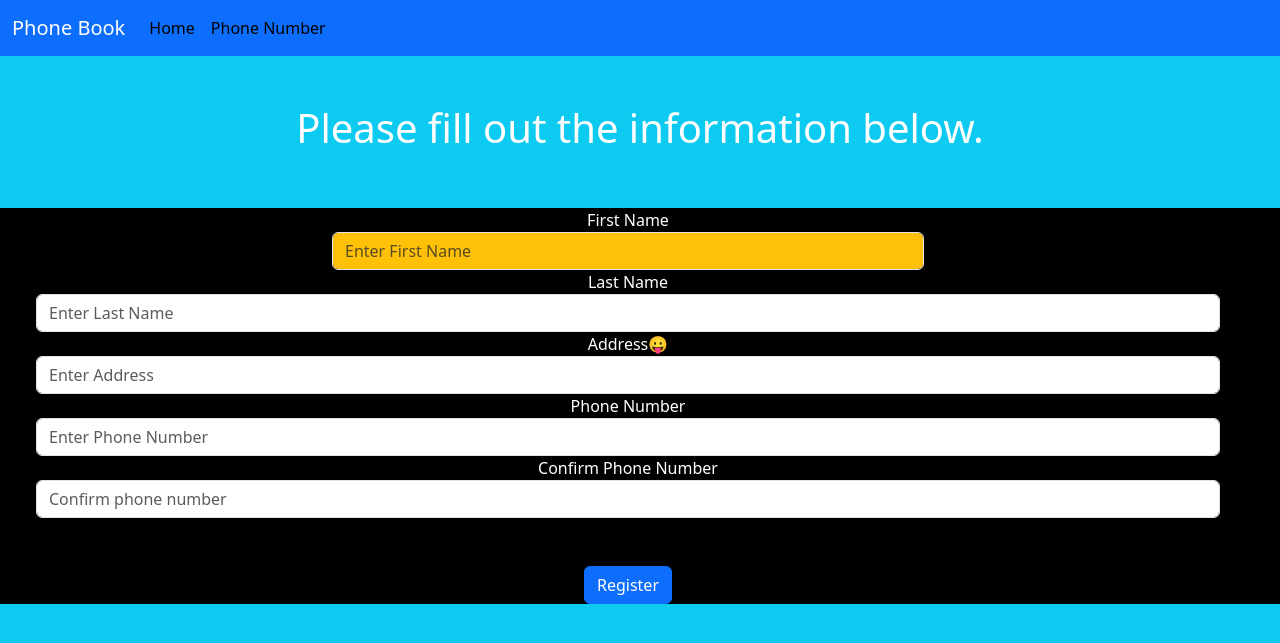
After one commit to ishc22/PhoneBook, a Flask app: page /phone_number in a window 1280 px wide. The commit adds this page. Shown: the top 643 px of the page. Run offline with Flask 3, Linux system fonts and the light colour scheme.

Commit message:
data base  commit

```diff
--- /dev/null
+++ b/app/forms.py
@@ -0,0 +1,11 @@
+from flask_wtf import FlaskForm
+from wtforms import StringField, PasswordField, SubmitField
+from wtforms.validators import InputRequired, EqualTo
+
+class PhoneNumberForm(FlaskForm):
+  first_name = StringField('First Name', validators=[InputRequired()])
+  last_name = StringField('Last Name', validators=[InputRequired()])
+  address = StringField('Address')
+  phone_number = StringField('Phone Number', validators=[InputRequired()])
+  confirm_phone_number = StringField('Confirm Phone Number', validators=[InputRequired(), EqualTo('phone_number')])
+  submit = SubmitField('Register')
--- a/app/routes.py
+++ b/app/routes.py
@@ -1,10 +1,19 @@
 from app import app
-from flask import render_template
+from flask import render_template, redirect, url_for, flash
+from app.forms import PhoneNumberForm
 
 @app.route("/")
-def hello():
+def index():
     return render_template('index.html')
 
-@app.route("/form")
-def form():
-    return render_template('form.html')
+@app.route("/phone_number", methods=['GET', 'POST'])
+def phone_number():
+    form = PhoneNumberForm()
+    if form.validate_on_submit():
+        first_name = form.first_name.data
+        last_name = form.last_name.data
+        address = form.address.data
+        phone_number  = form.phone_number .data
+        flash("Success!!!Phone number has been added to the Phone Book.")
+        return redirect(url_for('index'))
+    return render_template('phone_number.html', form=form)
--- /dev/null
+++ b/app/templates/alerts.html
@@ -0,0 +1,12 @@
+{% with messages = get_flashed_messages() %}
+    {% if messages %}
+        {% for message in messages %}
+            <div class="alert alert-warning alert-dismissible fade show text-center " role="alert">
+                <strong>{{ message }}</strong>
+                <button type="button" class="close" data-dismiss="alert" aria-label="Close">
+                <span aria-hidden="true">&times;</span>
+                </button>
+            </div>
+        {% endfor %}
+    {% endif %}
+{% endwith %}
--- a/app/templates/base.html
+++ b/app/templates/base.html
@@ -8,19 +8,25 @@
     <title>Phone Book | {% block title %}Base{% endblock %} </title>
     <link href="https://cdn.jsdelivr.net/npm/bootstrap@5.3.0-alpha1/dist/css/bootstrap.min.css" rel="stylesheet" integrity="sha384-GLhlTQ8iRABdZLl6O3oVMWSktQOp6b7In1Zl3/Jr59b6EGGoI1aFkw7cmDA6j6gD" crossorigin="anonymous">
 </head>
-<body>
+<body class="bg-info">
+
     {% include 'navbar.html' %}
+
+    {% include 'alerts.html' %}
+
+    <div class="row bg-secondary">
+    </div>
 
     <div class="row bg-info py-5">
         <div class="col  text-center text-black">
-            {% block header%}
-                <h1>Phone Book</h1>
+            {% block header %}
+                <h1>Welcome to the Phone Book</h1>
             {% endblock %}
         </div>
     </div>
 
-    <div class="container">
-        {% block content%}
+    <div class="container-fluid bg-black text-white text-center">
+        {% block content %}
         {% endblock %}
     </div>
 
--- a/app/templates/navbar.html
+++ b/app/templates/navbar.html
@@ -6,8 +6,8 @@
         </button>
         <div class="collapse navbar-collapse" id="collapseLinks">
         <div class="navbar-nav">
-            <a class="nav-link" href="/">Home</a>
-            <a class="nav-link" href="/form">Form</a>
+            <a class="nav-link text-black" href="/">Home</a>
+            <a class="nav-link class text-black" href="/phone_number">Phone Number</a>
         </div>
         </div>
     </div>
--- /dev/null
+++ b/app/templates/phone_number.html
@@ -0,0 +1,39 @@
+{% extends 'base.html' %}
+
+{% block title %}  Phone Number {% endblock %}
+
+{% block header %}
+    <h1 class="text-white">Please fill out the information below.</h1>
+{% endblock%}
+
+{% block content%}
+<div class="row container-fluid">
+    <div class="col">
+        <div class="cardmt-3 container-fluid">
+            <div class="card-body container-fluid">
+                <form action="" method="post">
+                    {{ form.csrf_token }}
+
+                    {{ form.first_name.label }}
+                    {{ form.first_name(class='form-control container-fluid bg-warning w-50', placeholder="Enter First Name") }}
+
+                    {{ form.last_name.label }}
+                    {{ form.last_name(class='form-control', placeholder="Enter Last Name") }}
+
+                    {{ form.address.label }}😛
+                    {{ form.address(class='form-control', placeholder="Enter Address") }}
+
+                    {{ form.phone_number.label }}
+                    {{ form.phone_number(class='form-control', placeholder="Enter Phone Number") }}
+
+                    {{ form.confirm_phone_number.label }}
+                    {{ form.confirm_phone_number(class='form-control', placeholder="Confirm phone number") }}
+
+                    {{ form.submit(class='btn btn-primary w-20 mt-5') }}
+                </form>
+                </form>
+            </div>
+        </div>
+    </div>
+</div>
+{% endblock %}
```
Also changed, not shown: app/__init__.py (+8 -1 lines), app/templates/form.html (deleted, +0 -7 lines), app/templates/index.html (+4 -5 lines), config.py (added, +8 -0 lines), models.py (added, +11 -0 lines), requirements.txt (+10 -0 lines), 2 other files.
